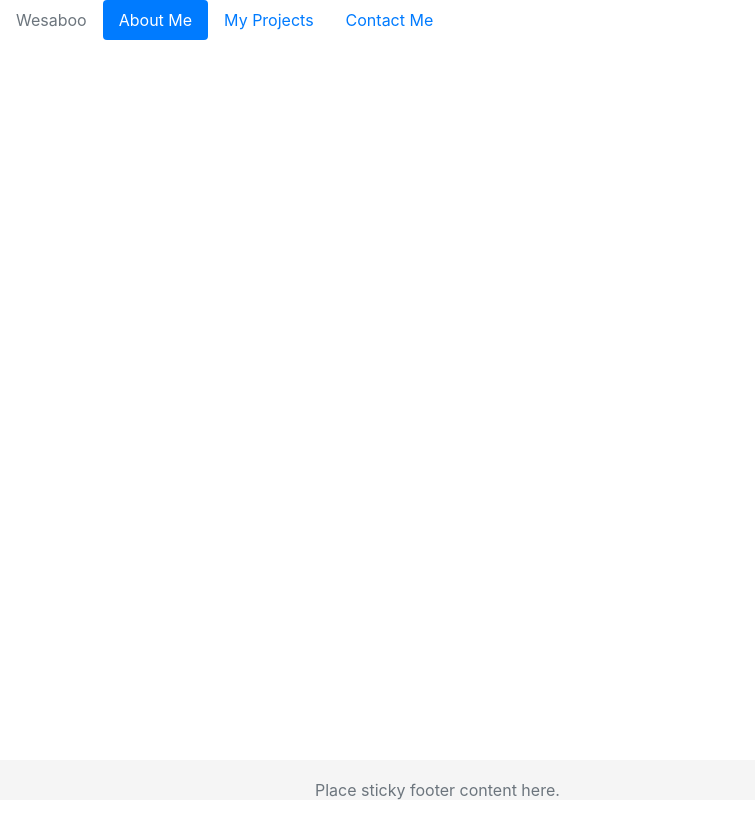
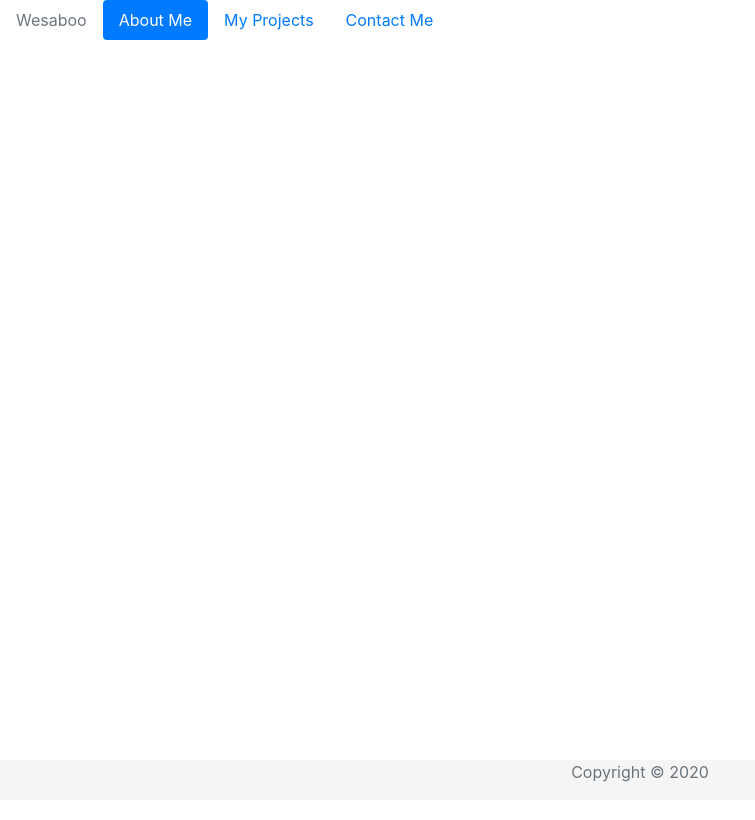
Before and after one commit to WebDevWes/react-portfolio, a React (Create React App) app: page / in a window 1280 px wide. Shown: the whole page, without its empty margins (0-755 px from the left). Built offline with nearby package versions, Linux system fonts and the light colour scheme.

Commit message:
adds dynamic date on footer

```diff
--- a/src/components/Footer.js
+++ b/src/components/Footer.js
@@ -1,10 +1,29 @@
 import React from "react";
 
 export default function Footer() {
+  const getYear = () => new Date().getFullYear();
+
   return (
-    <footer className="footer" style={{position: "absolute", bottom: "0", width: "100%", height: "40px",lineHeight: "60px", backgroundColor: "#f5f5f5"}}>
-      <div className="container" style={{width: "auto", maxWidth: "680px"}}>
-        <span className="text-muted">Place sticky footer content here.</span>
+    <footer
+      className="footer"
+      style={{
+        position: "fixed",
+        bottom: "0",
+        width: "100%",
+        height: "40px",
+        backgroundColor: "#f5f5f5",
+      }}
+    >
+      <div
+        className="container"
+        style={{
+          width: "auto",
+          maxWidth: "680px",
+          margin: "auto",
+          textAlign: "center",
+        }}
+      >
+        <span className="text-muted">Copyright &#169; {getYear()}</span>
       </div>
     </footer>
   );
```
